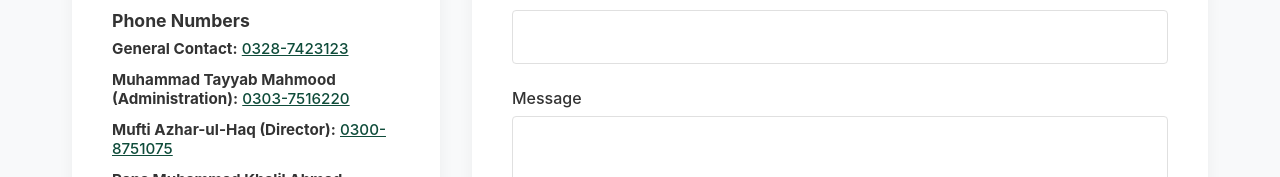
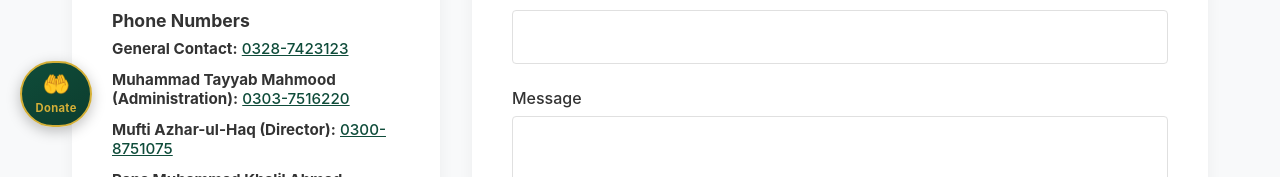
Before and after one commit to mudassirshamoon206-png/jamia-abdullah-bin-mubarak, a Next.js app: page /en/contact in a window 1280 px wide. Shown: the part 569-746 px from the top of the page. Built offline with nearby package versions, Linux system fonts and the light colour scheme; no server answers; the database is empty.

Commit message:
Add floating Donate button on all public pages

```diff
--- /dev/null
+++ b/src/components/public/FloatingDonate.module.css
@@ -0,0 +1,89 @@
+/* FloatingDonate.module.css
+   A fixed floating "Donate / عطیات" pill button on the left side of the screen.
+   Matches the Jamia color scheme. Works on mobile + RTL.
+*/
+
+.floatingDonate {
+  position: fixed;
+  /* Left side for LTR — RTL handled below */
+  left: 1.25rem;
+  bottom: 6.5rem; /* above the fold, clear of scroll-to-top etc. */
+  z-index: 9998;
+
+  display: flex;
+  flex-direction: column;
+  align-items: center;
+  justify-content: center;
+  gap: 0.3rem;
+
+  background: linear-gradient(145deg, var(--primary-color), #0d3d2e);
+  border: 2px solid var(--secondary-color);
+  border-radius: 50px;
+  padding: 0.65rem 0.85rem;
+  min-width: 62px;
+  text-decoration: none;
+
+  box-shadow: 0 4px 14px rgba(0, 0, 0, 0.25), 0 0 0 0 rgba(212, 175, 55, 0);
+  transition: transform 0.25s ease, box-shadow 0.25s ease, background 0.25s ease;
+
+  /* Subtle pulsing gold glow to draw attention */
+  animation: donateGlow 3s ease-in-out infinite;
+}
+
+@keyframes donateGlow {
+  0%   { box-shadow: 0 4px 14px rgba(0,0,0,0.25), 0 0 0 0 rgba(212,175,55,0.5); }
+  60%  { box-shadow: 0 4px 14px rgba(0,0,0,0.25), 0 0 10px 6px rgba(212,175,55,0); }
+  100% { box-shadow: 0 4px 14px rgba(0,0,0,0.25), 0 0 0 0 rgba(212,175,55,0); }
+}
+
+.floatingDonate:hover {
+  transform: scale(1.08) translateY(-2px);
+  box-shadow: 0 8px 20px rgba(0, 0, 0, 0.3);
+  background: linear-gradient(145deg, #0d3d2e, var(--primary-color));
+  animation: none; /* pause glow on hover */
+}
+
+.icon {
+  font-size: 1.4rem;
+  line-height: 1;
+  display: block;
+}
+
+.label {
+  color: var(--secondary-color);
+  font-size: 0.7rem;
+  font-weight: 700;
+  letter-spacing: 0.03em;
+  text-align: center;
+  line-height: 1.25;
+  white-space: pre-line; /* allows \n line break in label */
+}
+
+/* ── RTL: flip to right side ── */
+[dir="rtl"] .floatingDonate {
+  left: auto;
+  right: 1.25rem;
+}
+
+/* ── Mobile ── */
+@media (max-width: 768px) {
+  .floatingDonate {
+    bottom: 5rem;
+    left: 0.9rem;
+    padding: 0.55rem 0.7rem;
+    min-width: 54px;
+  }
+
+  [dir="rtl"] .floatingDonate {
+    left: auto;
+    right: 0.9rem;
+  }
+
+  .icon {
+    font-size: 1.25rem;
+  }
+
+  .label {
+    font-size: 0.65rem;
+  }
+}
--- /dev/null
+++ b/src/components/public/FloatingDonate.tsx
@@ -0,0 +1,31 @@
+"use client";
+
+import { useLocale } from "next-intl";
+import { Link } from "@/i18n/routing";
+import styles from "./FloatingDonate.module.css";
+
+export default function FloatingDonate() {
+  const locale = useLocale();
+
+  const label =
+    locale === "ur" ? "عطیات\nو صدقات" :
+    locale === "ar" ? "تبرع\nالآن" :
+    "Donate";
+
+  const ariaLabel =
+    locale === "ur" ? "عطیات اور صدقات" :
+    locale === "ar" ? "تبرع الآن" :
+    "Donate / Support";
+
+  return (
+    <Link
+      href="/donations"
+      className={styles.floatingDonate}
+      aria-label={ariaLabel}
+    >
+      {/* Heart + hand SVG */}
+      <span className={styles.icon} aria-hidden="true">🤲</span>
+      <span className={styles.label}>{label}</span>
+    </Link>
+  );
+}
--- a/src/components/public/PublicLayout.tsx
+++ b/src/components/public/PublicLayout.tsx
@@ -3,6 +3,7 @@
 import { usePathname } from "@/i18n/routing";
 import Header from "./Header";
 import FloatingContact from "./FloatingContact";
+import FloatingDonate from "./FloatingDonate";
 import Footer from "./Footer";
 import { ReactNode } from "react";
 
@@ -22,6 +23,7 @@ export default function PublicLayout({ children }: { children: ReactNode }) {
         {children}
       </div>
       <FloatingContact />
+      <FloatingDonate />
       <Footer />
     </div>
   );
```
